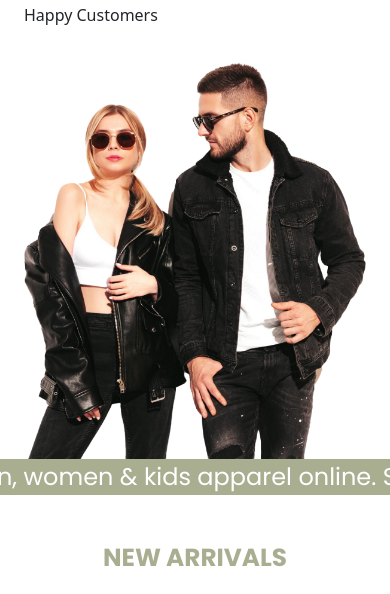
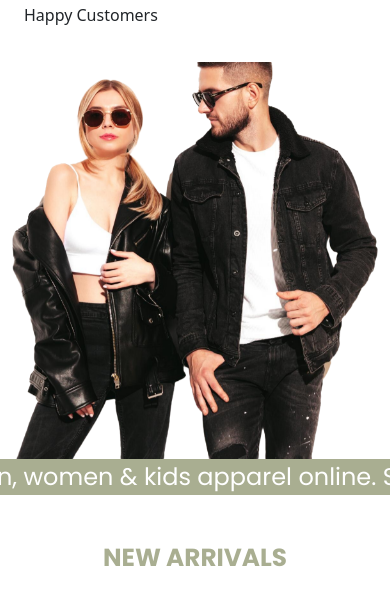
Before and after one commit to Aniket-rawat/Clothes, a plain HTML site: page index.html in a window 390 px wide. Shown: the part 662-1256 px from the top of the page. Drawn offline with nearby package versions, Linux system fonts and the light colour scheme; a web font is replaced by a local one.

Commit message:
style.css

```diff
--- a/style.css
+++ b/style.css
@@ -794,8 +794,16 @@ header .container{
         background: none;
         padding-top: 0 !important;
     }
+    .carousel{
+        padding: 0 !important;
+    }
     .header2>div>div>div:nth-child(2) .carousel-inner{
+        position: relative;
         height: 397px;
+    }
+    .header2>div>div>div:nth-child(2) .carousel-inner .carousel-item:nth-child(2){
+        position: absolute;
+        bottom: 0 !important;
     }
     .arrivals>div>div:nth-child(2),
     .sales>div>div:nth-child(2){
```
